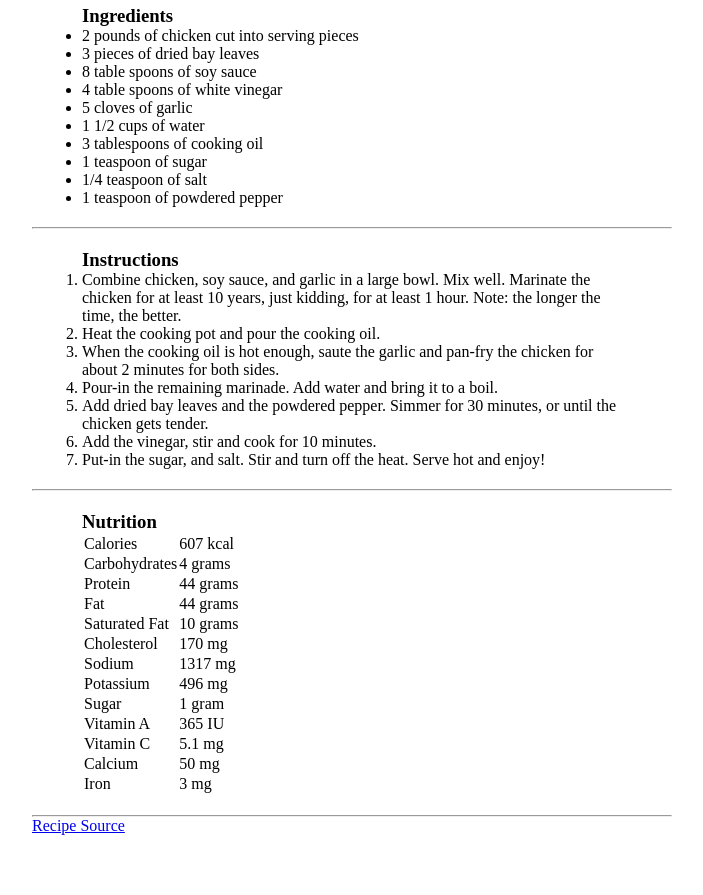
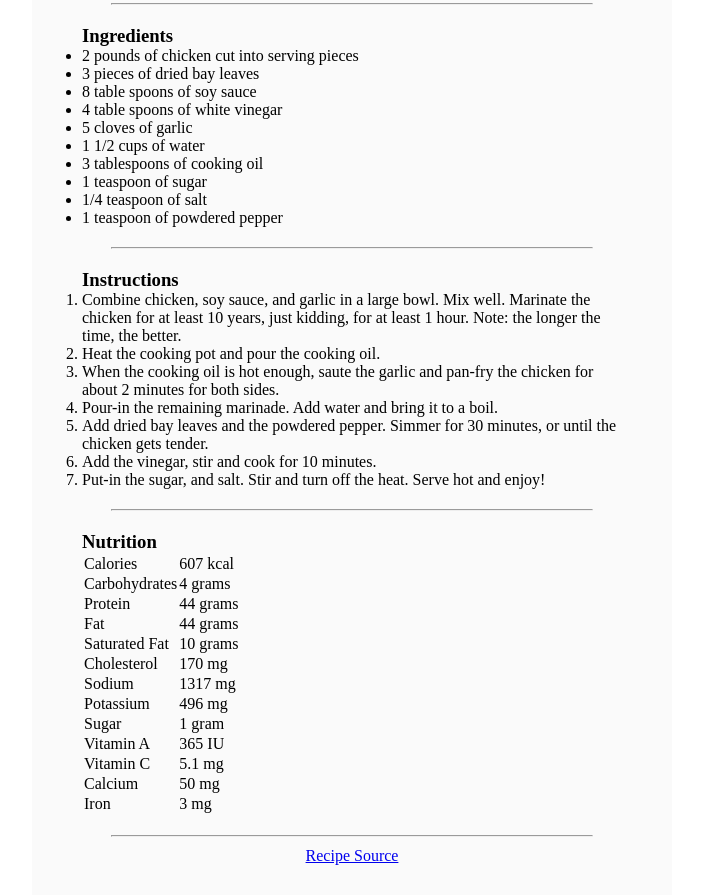
Before and after one commit to timpoi-py/odin-recipes, a plain HTML site: page recipes/chicken_adobo/chicken_adobo.html in a window 1280 px wide. Shown: the part 754-1649 px from the top of the page, without its empty margins (288-991 px from the left). Before the commit the page ends 1589 px from the top, so only its background shows below. Drawn offline with Linux system fonts and the light colour scheme.

Commit message:
Fix the margin for the Chicken adobo page

```diff
--- a/recipes/chicken_adobo/chicken_adobo.css
+++ b/recipes/chicken_adobo/chicken_adobo.css
@@ -5,7 +5,9 @@
 
 .recipe {
     width: 50%;
-    margin: auto;
+    margin: 0 auto;
+    background-color: rgb(250, 250, 250);
+    padding: 20px 0;
 }
 
 img{
@@ -19,6 +21,18 @@ h1{
     margin: 20px;
 }
 
-div{
+.description, .ingredients, .instructions, .nutrition{
     margin: 20px 50px;
 }
+
+.recipe-source{
+    text-align: center;
+    display: block;
+
+    margin: 10px;
+}
+
+hr{
+    width: 75%;
+    margin: auto;
+}
--- a/recipes/chicken_adobo/chicken_adobo.html
+++ b/recipes/chicken_adobo/chicken_adobo.html
@@ -124,7 +124,7 @@
             </table>
         </div>
         <hr>
-        <a class="recip-source" href="https://panlasangpinoy.com/filipino-chicken-adobo-recipe/"> Recipe Source </a>
+        <a class="recipe-source" href="https://panlasangpinoy.com/filipino-chicken-adobo-recipe/"> Recipe Source </a>
     </div>
 </body>
 </html>
```
